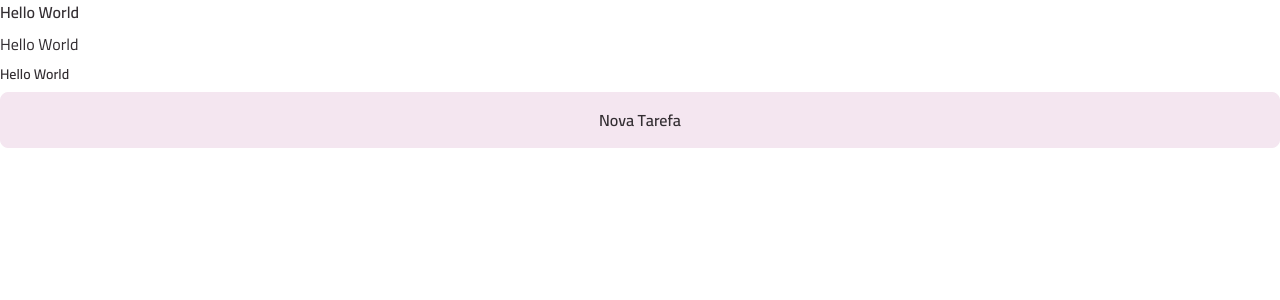
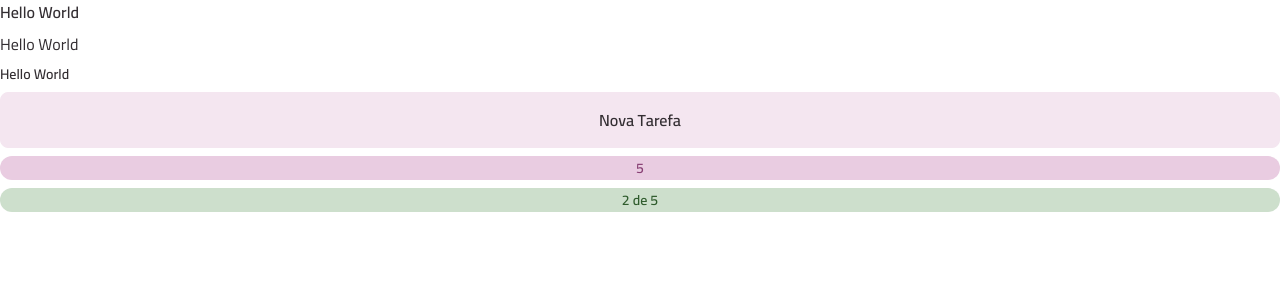
Before and after one commit to joaoKnisspell/todo-project, a React (Vite) app: page / in a window 1280 px wide. Shown: the top 300 px of the page. Built offline with nearby package versions, Linux system fonts and the light colour scheme.

Commit message:
Componente Badge finalizado.

```diff
--- a/src/App.tsx
+++ b/src/App.tsx
@@ -1,3 +1,4 @@
+import Badge from "./components/badge";
 import Button from "./components/button";
 import Text from "./components/text";
 
@@ -9,6 +10,8 @@
       <Text variant={"body-md"}>Hello World</Text>
       <Text variant={"body-sm"}>Hello World</Text>
       <Button>Nova Tarefa</Button>
+      <Badge variant="secondary">5</Badge>
+      <Badge>2 de 5</Badge>
     </div>
   )
 }
--- /dev/null
+++ b/src/components/badge.tsx
@@ -0,0 +1,40 @@
+import { cva, type VariantProps } from "class-variance-authority";
+import Text from "./text";
+
+export const badgeVariants = cva("inline-flex items-center justify-center rounded-full", {
+    variants: {
+        variant: {
+            primary: "bg-green-light",
+            secondary: "bg-pink-light",
+        },
+        size: {
+            sm: "px-2 py-0.5",
+        }
+    },
+    defaultVariants: {
+        variant: "primary",
+        size: "sm",
+    }
+})
+
+export const badgeTextVariants = cva("", {
+    variants: {
+        variant: {
+            primary: "text-green-dark",
+            secondary: "text-pink-dark",
+        },
+    },
+    defaultVariants: {
+        variant: "primary",
+    }
+})
+
+interface BadgeProps extends React.ComponentProps<"div">, VariantProps<typeof badgeVariants> {}
+
+export default function Badge({ variant, size, className, children, ...props  }:BadgeProps) {
+    return(
+        <div className={badgeVariants({ variant, size, className })} {...props}>
+            <Text className={badgeTextVariants({ variant })} variant="body-sm">{children}</Text>
+        </div>
+    )
+}
```
